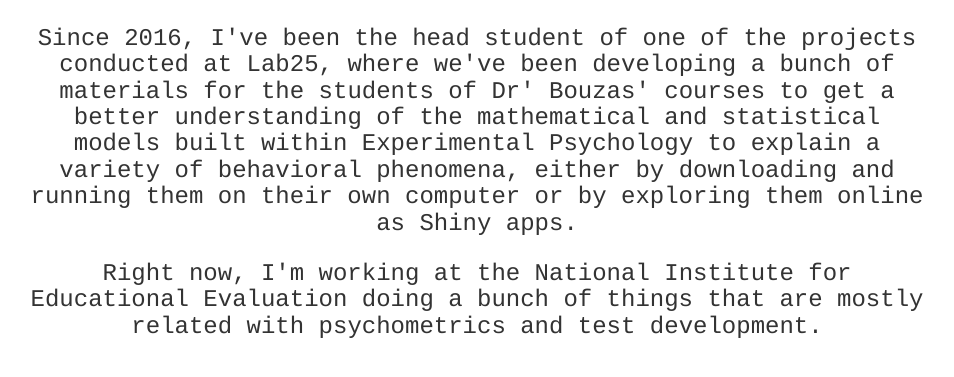
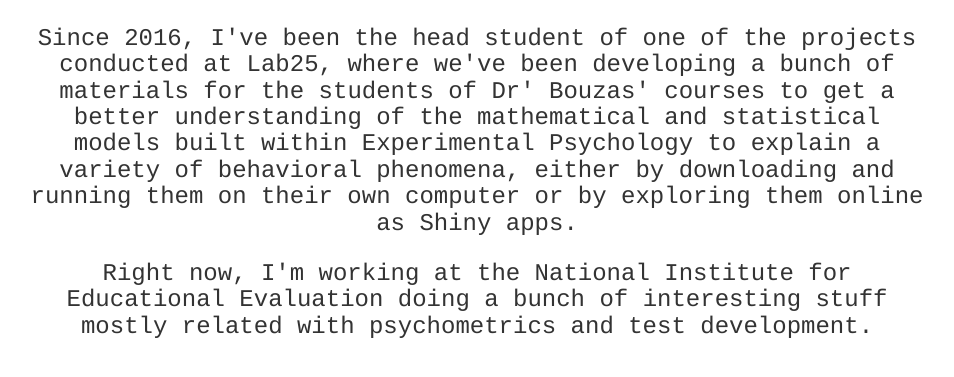
Before and after one commit to BouzasLab25/bouzaslab25.github.io, a Jekyll site: the page built from people/felisa.html, in a window 1280 px wide and 900 px high, scrolled down 1564 px. Shown: the top 377 px of the window, without its empty margins (163-1117 px from the left). Built offline with Jekyll 4.4.1, drawn with Linux system fonts in a browser that asks for light colours.

Commit message:
Update felisa.html

```diff
--- a/people/felisa.html
+++ b/people/felisa.html
@@ -36,4 +36,4 @@
 
 <p>Since 2016, I've been the head student of one of the projects conducted at Lab25, where we've been developing a bunch of materials for the students of Dr' Bouzas' courses to get a better understanding of the mathematical and statistical models built within Experimental Psychology to explain a variety of behavioral phenomena, either by downloading and running them on their own computer or by exploring them online as Shiny apps.</p>
 
-<p>Right now, I'm working at the National Institute for Educational Evaluation doing a bunch of things that are mostly related with psychometrics and test development.</p>
+<p>Right now, I'm working at the National Institute for Educational Evaluation doing a bunch of interesting stuff mostly related with psychometrics and test development.</p>
```
